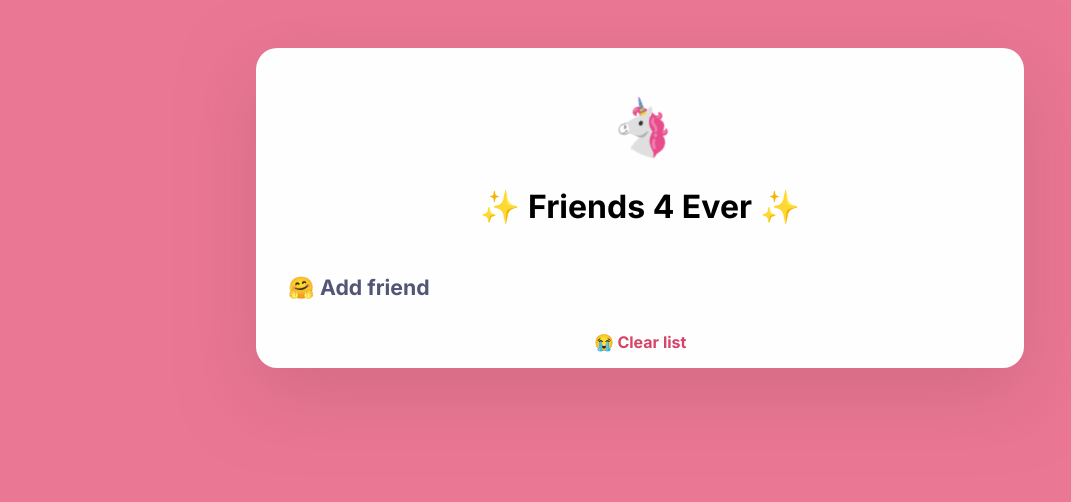
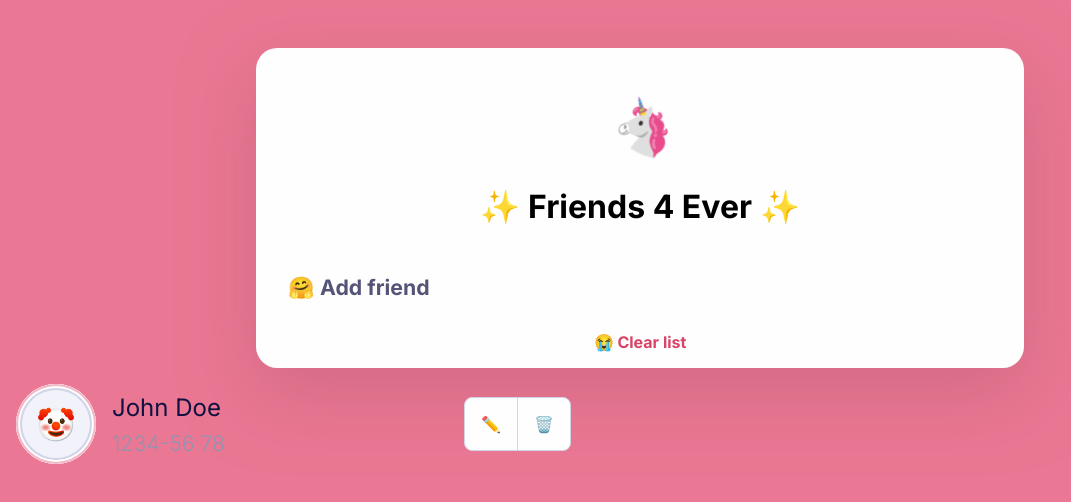
Before and after one commit to thejoltjoker/FSU23D-assignment-02, a plain HTML site: page index.html in a window 1280 px wide. Shown: the whole page, without its empty margins (0-1071 px from the left). Drawn offline with Linux system fonts and the light colour scheme; a web font is replaced by a local one.

Commit message:
Implement Friend class

```diff
--- a/index.html
+++ b/index.html
@@ -106,7 +106,7 @@
       </div>
     </div>
     <!-- <div class="blackout transition"></div> -->
-
+    <div id="test-area"></div>
     <script src="./js/main.js" type="module"></script>
   </body>
 </html>
--- a/js/display.js
+++ b/js/display.js
@@ -15,70 +15,27 @@ const deleteFriend = (id) => {
   }, 600);
 };
 
-export const populateList = () => {
-  // Get friends from storage
-  const friends = storage.getFriends();
+/**
+ *
+ *
+ * @param {object} attributes
+ * @return {element}
+ */
+const createElem = (element = "div", attributes, parent = null) => {
+  const elem = document.createElement(element);
+  for (let [attr, value] of Object.entries(attributes)) {
+    if (Array.isArray(value)) {
+      value = value.join(" ");
+    }
+    elem[attr] = value;
+  }
 
-  if (friends.length > 0) {
-    // For each friend add to list
-    friends.forEach((friend) => {
-      console.log(`Friend #${friend.id} ${friend.name}`);
-      showFriend(friend);
-    });
-  } else {
-    console.log(`You have no friends 😭`);
-  }
+  // Append child to parent
+  if (parent) parent.appendChild(elem);
+
+  return elem;
 };
 
-export const clearList = () => {
-  // Get friends from storage
-  const friendsList = document.querySelector("#friends-list");
-  friendsList.innerHTML = "";
-};
-
-/**
- * Edit a friend in the ui.
- *
- * @param {string} id The id of the friend.
- */
-export const editFriend = (id) => {
-  if (currentlyEditing) {
-    document.querySelector(`#name-input-${currentlyEditing}`).disabled = true;
-    document.querySelector(`#number-input-${currentlyEditing}`).disabled = true;
-    document.querySelector(`#edit-friend-${currentlyEditing}`).textContent =
-      "✏️";
-  }
-
-  // Keep track of what's currently being edited
-  currentlyEditing = id;
-
-  console.log(`Editing friend #${id}`);
-
-  // Get elements
-  const nameInput = document.querySelector(`#name-input-${id}`);
-  const numberInput = document.querySelector(`#number-input-${id}`);
-  const editButton = document.querySelector(`#edit-friend-${id}`);
-
-  // Enable fields
-  nameInput.disabled = false;
-  numberInput.disabled = false;
-  nameInput.focus();
-
-  // Change edit button emoji
-  editButton.textContent = "✅";
-
-  editButton.onclick = (e) => {
-    storage.updateFriend(id, nameInput.value, numberInput.value);
-    editButton.textContent = "✏️";
-    nameInput.disabled = true;
-    numberInput.disabled = true;
-    currentlyEditing = null;
-    // Restore button functionality
-    editButton.onclick = (e) => {
-      editFriend(e.target.getAttribute("data-friend-id"));
-    };
-  };
-};
 const createButton = (friendId, divId, emoji, onClick) => {
   const buttonElem = document.createElement("button");
   buttonElem.classList.add("button");
@@ -101,6 +58,84 @@ const createButton = (friendId, divId, emoji, onClick) => {
   };
   return { buttonElem, emojiElem };
 };
+
+export const populateList = () => {
+  // Get friends from storage
+  const friends = storage.getFriends();
+  const friendsList = document.querySelector("#friends-list");
+  if (friends.length > 0) {
+    // For each friend add to list
+    friends.forEach((f) => {
+      console.log(`Friend #${f.id} ${f.name}`);
+      console.log(...Object.values(f));
+      // showFriend(f);
+      const friend = new Friend(...Object.values(f), friendsList);
+
+      friend.create();
+    });
+  } else {
+    console.log(`You have no friends 😭`);
+  }
+};
+
+export const clearList = () => {
+  // Get friends from storage
+  const friendsList = document.querySelector("#friends-list");
+  friendsList.innerHTML = "";
+};
+
+/**
+ * Edit a friend in the ui.
+ *
+ * @param {string} id The id of the friend.
+ */
+export const editFriend = (id) => {
+  if (currentlyEditing) {
+    document.querySelector(`#name-input-${currentlyEditing}`).disabled = true;
+    document.querySelector(`#number-input-${currentlyEditing}`).disabled = true;
+    document.querySelector(
+      `#edit-friend-${currentlyEditing} .emoji`
+    ).textContent = "✏️";
+  }
+
+  // Keep track of what's currently being edited
+  currentlyEditing = id;
+
+  console.log(`Editing friend #${id}`);
+
+  // Get elements
+  const nameInput = document.querySelector(`#name-input-${id}`);
+  const numberInput = document.querySelector(`#number-input-${id}`);
+  const editButton = document.querySelector(`#edit-friend-${id}`);
+  const editButtonEmoji = document.querySelector(`#edit-friend-${id} .emoji`);
+
+  // Enable fields
+  nameInput.disabled = false;
+  numberInput.disabled = false;
+  nameInput.focus();
+
+  // Change edit button emoji
+  editButtonEmoji.textContent = "✅";
+
+  editButton.onclick = (e) => {
+    storage.updateFriend(id, nameInput.value, numberInput.value);
+    editButtonEmoji.textContent = "✏️";
+    nameInput.disabled = true;
+    numberInput.disabled = true;
+    currentlyEditing = null;
+    // Restore button functionality
+    editButton.onclick = (e) => {
+      let id;
+      if (e.target.className == "emoji") {
+        id = e.target.parentElement.getAttribute("data-friend-id");
+      } else {
+        id = e.target.getAttribute("data-friend-id");
+      }
+      editFriend(id);
+    };
+  };
+};
+
 export const showFriend = (friend, animate = false) => {
   // TODO cleanup
   // Deconstruct friend
@@ -200,3 +235,195 @@ export const showFriend = (friend, animate = false) => {
     friendDiv.classList.remove("slide-down");
   }, 600);
 };
+
+export const Friend = class {
+  constructor(id, name, number, emoji, parent) {
+    let friend = storage.getFriend(id);
+
+    this.id = friend?.id ?? Date.now();
+    this.name = friend?.name ?? name;
+    this.number = friend?.number ?? number;
+    this.emoji = friend?.emoji ?? emoji;
+    this.parent = parent;
+
+    this.nameField;
+    this.numberField;
+  }
+  create = () => {
+    // Create the friend html structure
+
+    // Container
+    this.containerDiv = createElem("div", {
+      id: `friend-${this.id}`,
+      className: [
+        "friend",
+        "inline-flex",
+        "items-center",
+        "p-3",
+        "radius-3",
+        "transition",
+      ],
+    });
+
+    // Animate in, gets removed at end of method
+    this.containerDiv.classList.add("slide-down");
+
+    // Create the avatar div and add a default emoji
+    this.avatarDiv = createElem(
+      "div",
+      {
+        id: `friend-avatar-${this.id}`,
+        className: ["avatar", "no-select"],
+        textContent: this.emoji,
+      },
+      this.containerDiv
+    );
+
+    // Create the meta div
+    const metaDiv = createElem(
+      "div",
+      {
+        className: ["meta", "flex", "flex-col", "ml-3", "grow"],
+      },
+      this.containerDiv
+    );
+
+    // Create input field for name
+    const nameHeading = createElem(
+      "h3",
+      {
+        className: ["font-size-5", "mb-2"],
+      },
+      metaDiv
+    );
+
+    this.nameField = createElem(
+      "input",
+      {
+        className: ["transition", "color-gray-5"],
+        disabled: true,
+        type: "text",
+        name: `name-${this.id}`,
+        id: `name-input-${this.id}`,
+        value: this.name,
+      },
+      nameHeading
+    );
+
+    const numberHeading = createElem(
+      "h4",
+      {
+        className: ["font-size-4", "font-thin"],
+      },
+      metaDiv
+    );
+
+    this.numberField = createElem(
+      "input",
+      {
+        classnumber: ["transition", "color-gray-6"],
+        disabled: true,
+        type: "text",
+        number: `number-${this.id}`,
+        id: `number-input-${this.id}`,
+        value: formatPhoneNumber(this.number),
+      },
+      numberHeading
+    );
+
+    // Create the button group div and add buttons
+    const buttonGroupDiv = createElem(
+      "div",
+      {
+        className: ["button-group", "justify-self-end"],
+      },
+      this.containerDiv
+    );
+
+    this.editButton = createElem(
+      "button",
+      {
+        id: `edit-friend-${this.id}`,
+        className: "button",
+      },
+      buttonGroupDiv
+    );
+    this.editButton.onclick = (e) => this.edit();
+
+    const editButtonEmoji = createElem(
+      "div",
+      { className: "emoji", textContent: "✏️" },
+      this.editButton
+    );
+
+    this.dropButton = createElem(
+      "button",
+      {
+        id: `drop-friend-${this.id}`,
+        className: "button",
+      },
+      buttonGroupDiv
+    );
+    this.dropButton.onclick = (e) => this.drop();
+
+    const dropButtonEmoji = createElem(
+      "div",
+      { className: "emoji", textContent: "🗑️" },
+      this.dropButton
+    );
+
+    // Add friend
+    this.parent.appendChild(this.containerDiv);
+
+    // Remove animation class
+    setTimeout(() => {
+      this.containerDiv.classList.remove("slide-down");
+    }, animationDuration);
+  };
+
+  edit = () => {
+    console.log(`Editing friend #${this.id}`);
+
+    // Get elements
+    const editButtonEmoji = this.editButton.querySelector(".emoji");
+
+    // Enable fields
+    this.nameField.disabled = false;
+    this.numberField.disabled = false;
+    this.nameField.focus();
+
+    // Change edit button emoji
+    editButtonEmoji.textContent = "✅";
+
+    this.editButton.onclick = (e) => {
+      storage.updateFriend(
+        this.id,
+        this.nameField.value,
+        this.numberField.value
+      );
+      editButtonEmoji.textContent = "✏️";
+      this.nameField.disabled = true;
+      this.numberField.disabled = true;
+      currentlyEditing = null;
+      // Restore button functionality
+      this.editButton.onclick = (e) => {
+        this.edit();
+      };
+    };
+  };
+
+  /**
+   * Delete the friend from the list of friends and storage.
+   */
+  drop = () => {
+    // Drop friend from storage
+    storage.dropFriend(this.id);
+
+    // Animate container going up
+    this.containerDiv.classList.add("slide-up");
+    setTimeout(() => {
+      // Remove friend from list
+      this.containerDiv.remove();
+    }, 600);
+  };
+};
--- a/js/main.js
+++ b/js/main.js
@@ -147,4 +147,9 @@ document.addEventListener("DOMContentLoaded", function (event) {
       closeModal();
     }
   });
+
+  // Testing stuff
+  const testArea = document.querySelector("#test-area");
+  let friend = new display.Friend(123, "John Doe", "12345678", "🤡", testArea);
+  friend.create();
 });
--- a/js/storage.js
+++ b/js/storage.js
@@ -16,6 +16,16 @@ export const getFriends = () => {
   return [];
 };
 
+export const getFriend = (id) => {
+  // Get existing friends
+  let friends = getFriends();
+
+  const index = friends.findIndex((friend) => friend.id == id);
+
+  // Return friend if found else null
+  return index ? friends[index] : null;
+};
+
 /**
  * Adds a new friend to the list and stores it in local storage.
  * @param {string} name - The name of the friend.
@@ -30,8 +40,8 @@ export const insertFriend = (name, number, emoji) => {
   // Use timestamp as ID to avoid collision
   let id = Date.now().toString();
 
-  // Use random emoji if not given
-  // emoji = emoji || randomEmoji();
+  // Use default emoji if not given
+  emoji = emoji || "👤";
 
   // Clean phone number
   number = cleanNumber(number);
--- a/js/utility.js
+++ b/js/utility.js
@@ -21,7 +21,6 @@ export const cleanNumber = (value) => {
   // Remove all non-digit characters from the number
   let cleaned = "";
   for (let i of value) {
-    console.log(!isNaN(parseInt(i)));
     if (!isNaN(parseInt(i))) {
       cleaned += i;
     }
--- a/src/scss/style.scss
+++ b/src/scss/style.scss
@@ -155,7 +155,7 @@ a {
     display: flex;
     align-items: center;
     justify-content: center;
-    font-size: calc($friend-list-item-height - $friend-list-item-padding * 4);
+    font-size: calc($friend-list-item-height - $friend-list-item-padding * 5);
 
     & text {
       font-family: $font-family;
```
Also changed, not shown: css/style.css.
